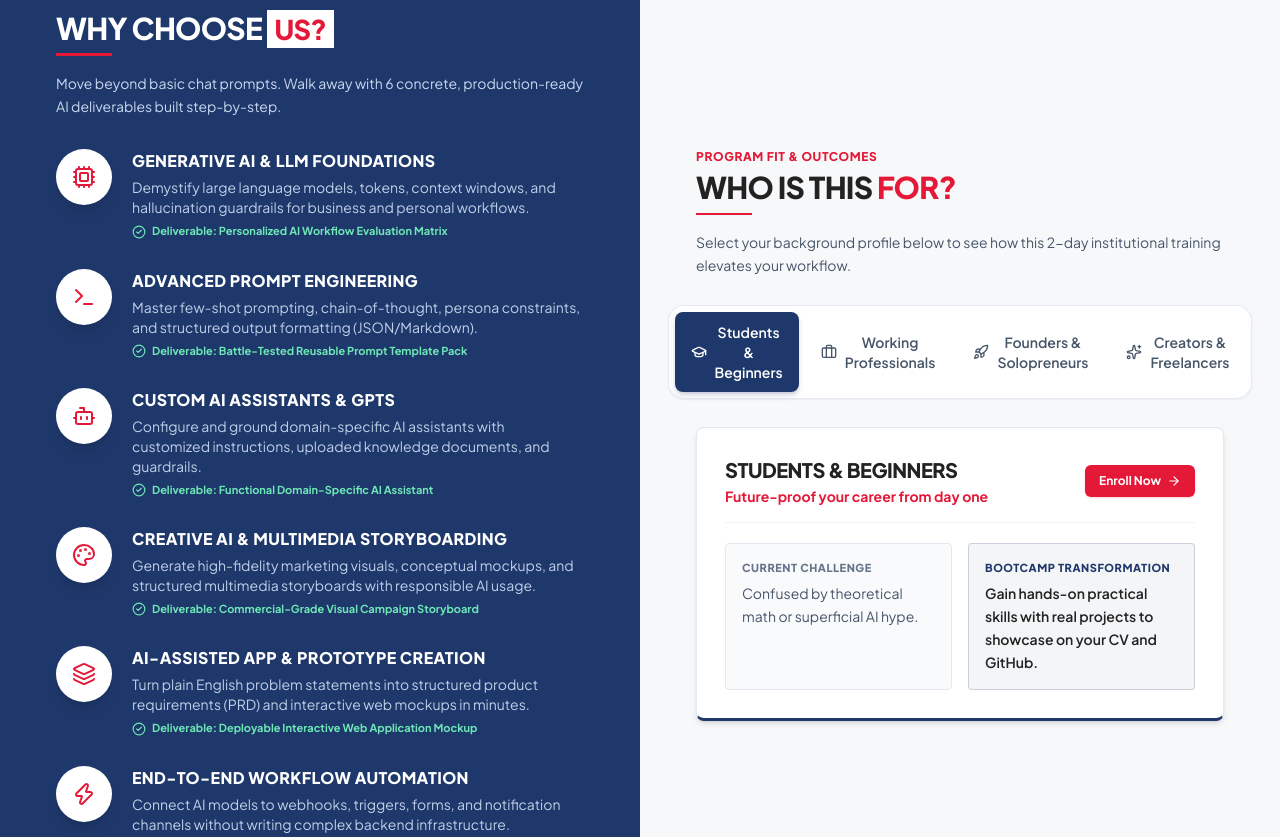
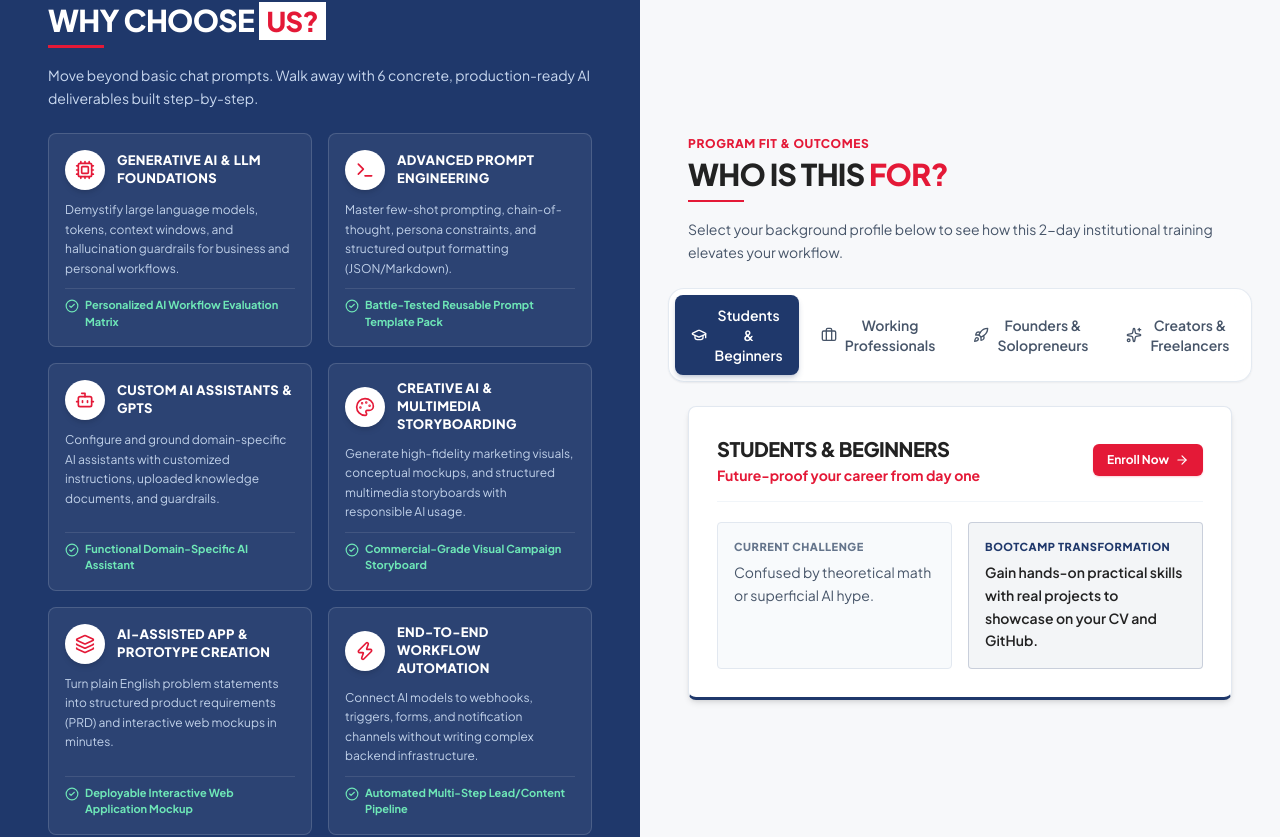
Before and after one commit to Ravalika456891/ai-training-sessions, a React (Vite) app in the folder client/: page / in a window 1280 px wide. Shown: the part 1448-2285 px from the top of the page. Built offline with nearby package versions, Linux system fonts and the light colour scheme; no server answers.

Commit message:
Arrange Why Choose Us cards in side-by-side grid

```diff
--- a/client/src/components/sections/BenefitsSection.tsx
+++ b/client/src/components/sections/BenefitsSection.tsx
@@ -29,19 +29,19 @@ export const BenefitsSection: React.FC<BenefitsSectionProps> = ({ onRegisterClic
   const getOutcomeIcon = (iconName: string) => {
     switch (iconName) {
       case 'Cpu':
-        return <Cpu className="w-6 h-6 text-[#E41937]" />;
+        return <Cpu className="w-5 h-5 text-[#E41937]" />;
       case 'Terminal':
-        return <Terminal className="w-6 h-6 text-[#E41937]" />;
+        return <Terminal className="w-5 h-5 text-[#E41937]" />;
       case 'Bot':
-        return <Bot className="w-6 h-6 text-[#E41937]" />;
+        return <Bot className="w-5 h-5 text-[#E41937]" />;
       case 'Palette':
-        return <Palette className="w-6 h-6 text-[#E41937]" />;
+        return <Palette className="w-5 h-5 text-[#E41937]" />;
       case 'Layers':
-        return <Layers className="w-6 h-6 text-[#E41937]" />;
+        return <Layers className="w-5 h-5 text-[#E41937]" />;
       case 'Zap':
-        return <Zap className="w-6 h-6 text-[#E41937]" />;
+        return <Zap className="w-5 h-5 text-[#E41937]" />;
       default:
-        return <Sparkles className="w-6 h-6 text-[#E41937]" />;
+        return <Sparkles className="w-5 h-5 text-[#E41937]" />;
     }
   };
 
@@ -70,9 +70,9 @@ export const BenefitsSection: React.FC<BenefitsSectionProps> = ({ onRegisterClic
   return (
     <section id="outcomes" className="scroll-mt-20 border-b border-slate-200/80 overflow-hidden">
       <div className="grid grid-cols-1 lg:grid-cols-12">
-        {/* Left 6 Columns: Deep IIEM Navy Panel with White Circular Icons ("WHY CHOOSE US?") */}
-        <div className="lg:col-span-6 bg-[#1F386B] text-white py-14 sm:py-16 px-6 sm:px-10 lg:px-14">
-          <div className="max-w-xl lg:ml-auto space-y-8">
+        {/* Left 6 Columns: Deep IIEM Navy Panel with Side-by-Side Outcome Cards ("WHY CHOOSE US?") */}
+        <div className="lg:col-span-6 bg-[#1F386B] text-white py-12 sm:py-14 px-6 sm:px-8 xl:px-12 flex flex-col justify-center">
+          <div className="max-w-2xl lg:ml-auto w-full space-y-6">
             <div>
               <h2 className="text-2xl sm:text-3xl font-black uppercase tracking-tight text-white iiem-line-bottom">
                 WHY CHOOSE <span className="text-[#E41937] bg-white px-2 py-0.5 rounded-xs text-2xl sm:text-[1.7rem]">US?</span>
@@ -82,23 +82,28 @@ export const BenefitsSection: React.FC<BenefitsSectionProps> = ({ onRegisterClic
               </p>
             </div>
 
-            <div className="space-y-6">
+            <div className="grid grid-cols-1 sm:grid-cols-2 gap-4">
               {LEARNING_OUTCOMES.map((outcome) => (
-                <div key={outcome.id} className="flex items-start gap-4 sm:gap-5 group">
-                  <div className="w-13 h-13 sm:w-14 sm:h-14 rounded-full bg-white flex items-center justify-center shrink-0 shadow-lg group-hover:scale-105 transition-transform p-3">
-                    {getOutcomeIcon(outcome.iconName)}
-                  </div>
-                  <div className="min-w-0 flex-1 space-y-1">
-                    <h3 className="text-base font-extrabold uppercase tracking-wide text-white">
-                      {outcome.title}
-                    </h3>
-                    <p className="text-xs sm:text-sm text-blue-100/85 leading-relaxed">
+                <div
+                  key={outcome.id}
+                  className="rounded-lg bg-white/[0.06] border border-white/15 hover:border-[#E41937]/80 p-4 flex flex-col justify-between gap-2.5 transition-colors group"
+                >
+                  <div className="space-y-2.5">
+                    <div className="flex items-center gap-3">
+                      <div className="w-10 h-10 rounded-full bg-white flex items-center justify-center shrink-0 shadow-md group-hover:scale-105 transition-transform">
+                        {getOutcomeIcon(outcome.iconName)}
+                      </div>
+                      <h3 className="text-[13px] font-extrabold uppercase tracking-wide leading-snug text-white">
+                        {outcome.title}
+                      </h3>
+                    </div>
+                    <p className="text-xs text-blue-100/85 leading-relaxed">
                       {outcome.description}
                     </p>
-                    <div className="inline-flex items-center gap-1.5 text-[11px] font-bold text-emerald-300 pt-0.5">
-                      <CheckCircle2 className="w-3.5 h-3.5 shrink-0" />
-                      <span>Deliverable: {outcome.deliverable}</span>
-                    </div>
+                  </div>
+                  <div className="inline-flex items-start gap-1.5 text-[11px] font-bold text-emerald-300 pt-2 border-t border-white/10">
+                    <CheckCircle2 className="w-3.5 h-3.5 shrink-0 mt-0.5" />
+                    <span>{outcome.deliverable}</span>
                   </div>
                 </div>
               ))}
@@ -107,8 +112,8 @@ export const BenefitsSection: React.FC<BenefitsSectionProps> = ({ onRegisterClic
         </div>
 
         {/* Right 6 Columns: Crisp Silver-Light Audience Alignment Panel */}
-        <div className="lg:col-span-6 bg-[#F7F8FA] py-14 sm:py-16 px-6 sm:px-10 lg:px-14 flex flex-col justify-center">
-          <div className="max-w-xl space-y-7">
+        <div className="lg:col-span-6 bg-[#F7F8FA] py-12 sm:py-14 px-6 sm:px-8 xl:px-12 flex flex-col justify-center">
+          <div className="max-w-2xl w-full space-y-6">
             <div>
               <span className="text-xs font-extrabold uppercase tracking-wider text-[#E41937] block mb-1">
                 Program Fit &amp; Outcomes
```
